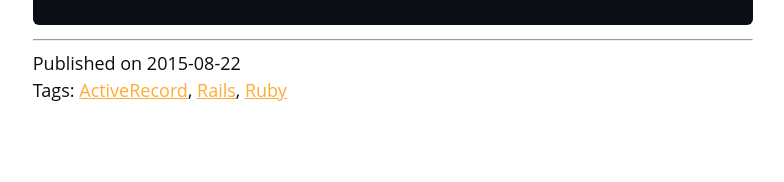
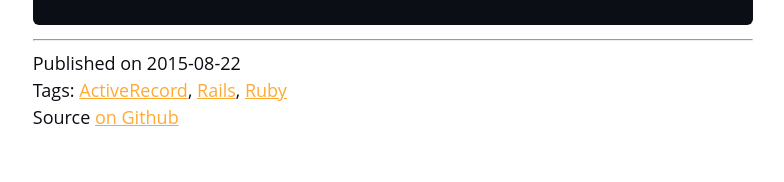
Before and after one commit to brianvanburken/brianvanburken.github.io, a Jekyll site: the page built from _posts/2015-08-22-bulk-association-creation-in-rails.md, in a window 1280 px wide. Shown: the part 2015-2197 px from the top of the page, without its empty margins (247-1031 px from the left). Built offline with Jekyll 4.4.1, drawn with Linux system fonts in a browser that asks for light colours; before the commit the page ends 2173 px from its top, so only the background shows below that.

Commit message:
feat: Add link to post source

```diff
--- a/_config.yml
+++ b/_config.yml
@@ -23,6 +23,8 @@ baseurl: "" # the subpath of your site, e.g. /blog
 url: "https://brianvanburken.nl" # the base hostname & protocol for your site, e.g. http://example.com
 
 date_format: "%Y-%m-%d"
+
+github_source: https://github.com/brianvanburken/brianvanburken.github.io/tree/master/
 
 # Build settings
 permalink: "/:title/"
--- a/_includes/post-metadata.html
+++ b/_includes/post-metadata.html
@@ -10,3 +10,6 @@ Published on
 <br />
 Tags: {%- include tags-list.html tags=include.post.tags -%}
 {% endif %}
+
+<br/>
+Source <a href="{{site.github_source}}{{page.path}}" href="View post source on Github">on Github</a>
```
